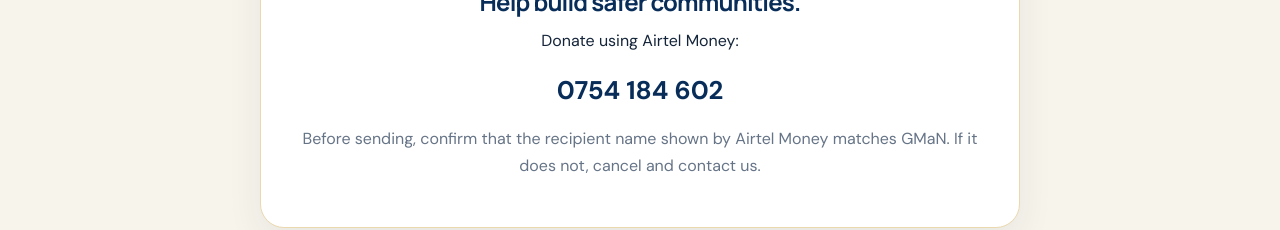
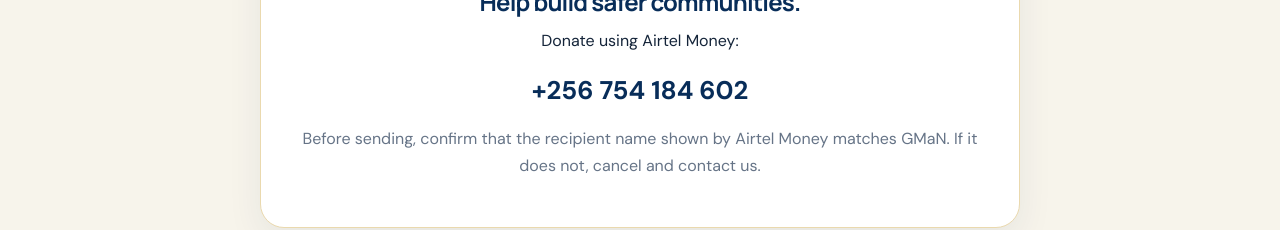
Before and after one commit to gmanuganda/gman-uganda, a plain HTML site: page index.html in a window 1280 px wide. Shown: the part 6626-6856 px from the top of the page. Drawn offline with Linux system fonts and the light colour scheme.

Commit message:
Show donation number with Uganda country code

```diff
--- a/index.html
+++ b/index.html
@@ -154,7 +154,7 @@
       const body = `Name: ${form.get('name')}\nEmail: ${form.get('email')}\nOrganization: ${form.get('organization') || 'Not provided'}\n\n${form.get('message')}`;
       window.location.href = `mailto:gmansocialwork@gmail.com?subject=${encodeURIComponent(subject)}&body=${encodeURIComponent(body)}`;
     });
-  </script><section id="donate" style="background:#f7f4eb;padding:64px 24px;text-align:center"><div style="max-width:760px;margin:auto;background:#fff;border:1px solid #ead9ae;border-radius:24px;padding:32px;box-shadow:0 12px 36px #082d5912"><p style="color:#1557a0;font-weight:700;letter-spacing:.12em;text-transform:uppercase">Support our work</p><h2 style="color:#082d59;margin:12px 0">Help build safer communities.</h2><p>Donate using Airtel Money:</p><p style="font-size:1.6rem;font-weight:800;color:#082d59;margin:14px 0">0754 184 602</p><p style="color:#667487">Before sending, confirm that the recipient name shown by Airtel Money matches GMaN. If it does not, cancel and contact us.</p></div></section><a href="#donate" style="position:fixed;left:22px;bottom:22px;z-index:30;background:#efc94f;color:#082d59;padding:14px 22px;border-radius:999px;text-decoration:none;font-weight:800;box-shadow:0 8px 24px #082d5940">Donate</a>
+  </script><section id="donate" style="background:#f7f4eb;padding:64px 24px;text-align:center"><div style="max-width:760px;margin:auto;background:#fff;border:1px solid #ead9ae;border-radius:24px;padding:32px;box-shadow:0 12px 36px #082d5912"><p style="color:#1557a0;font-weight:700;letter-spacing:.12em;text-transform:uppercase">Support our work</p><h2 style="color:#082d59;margin:12px 0">Help build safer communities.</h2><p>Donate using Airtel Money:</p><p style="font-size:1.6rem;font-weight:800;color:#082d59;margin:14px 0">+256 754 184 602</p><p style="color:#667487">Before sending, confirm that the recipient name shown by Airtel Money matches GMaN. If it does not, cancel and contact us.</p></div></section><a href="#donate" style="position:fixed;left:22px;bottom:22px;z-index:30;background:#efc94f;color:#082d59;padding:14px 22px;border-radius:999px;text-decoration:none;font-weight:800;box-shadow:0 8px 24px #082d5940">Donate</a>
 
 </body>
 </html>
```
